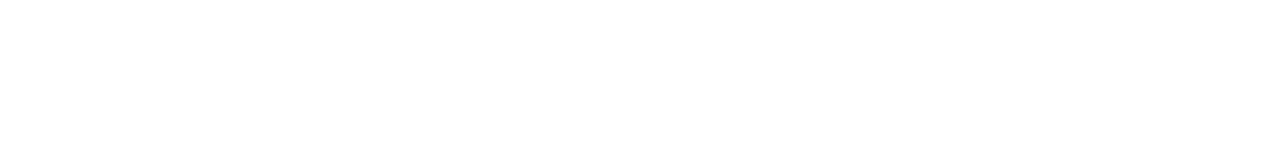
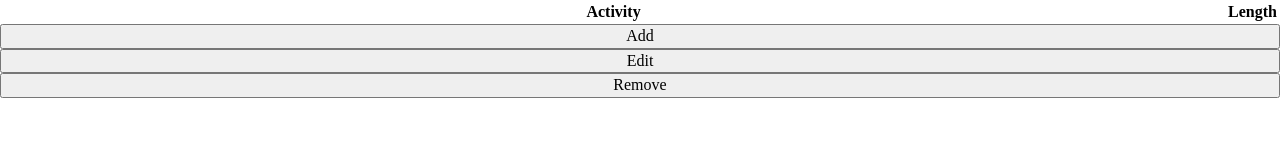
Before and after one commit to 612943810/ClearMind, a plain HTML site: page index.html in a window 1280 px wide. Drawn offline with Linux system fonts and the light colour scheme.

Commit message:
This update includes an outline of the app.

```diff
--- a/index.css
+++ b/index.css
@@ -0,0 +1,4 @@
+*{
+    width: 100%;
+
+}
--- a/index.html
+++ b/index.html
@@ -7,6 +7,14 @@
     <link rel="stylesheet" href="index.css"/>
 </head>
 <body>
-
-</body>
+    <table>
+      <tr>
+        <th>Activity</th>
+        <th>Length</th>
+      </tr>
+    </table>
+    <button>Add</button>
+    <button>Edit</button>
+    <button>Remove</button>
+     </body>
 </html>
```
